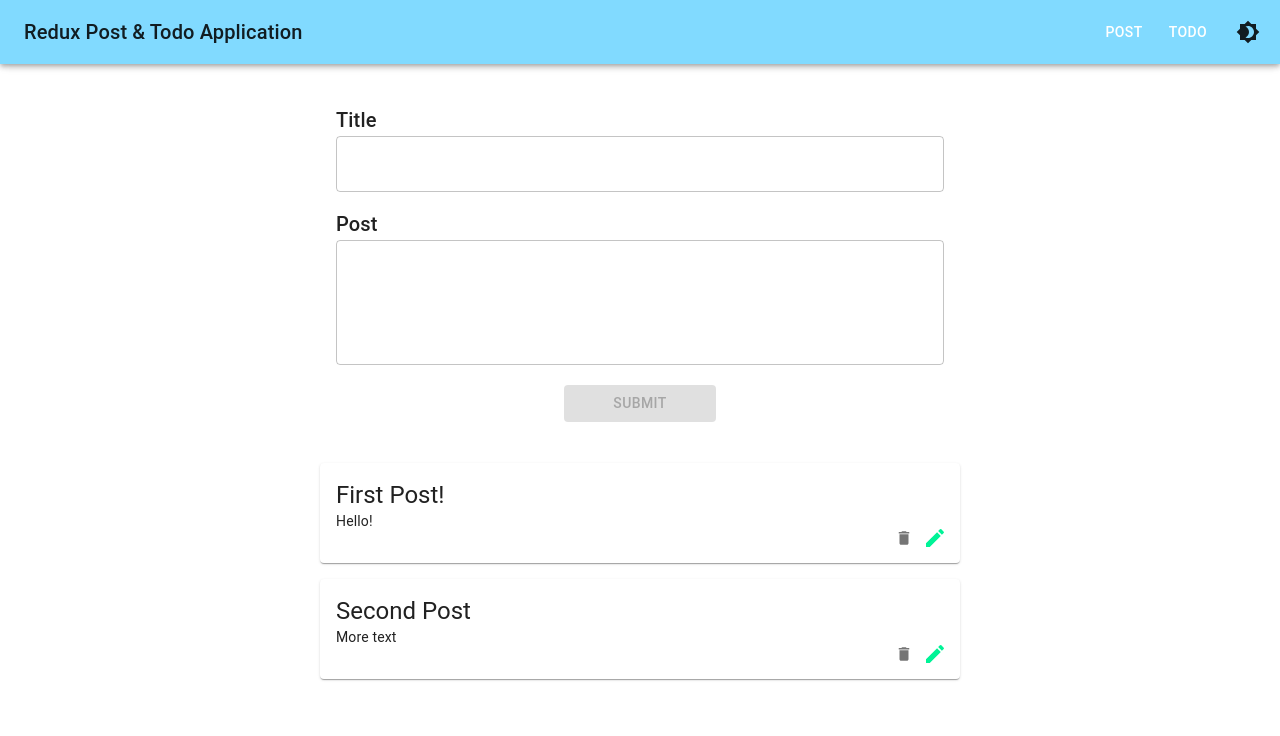
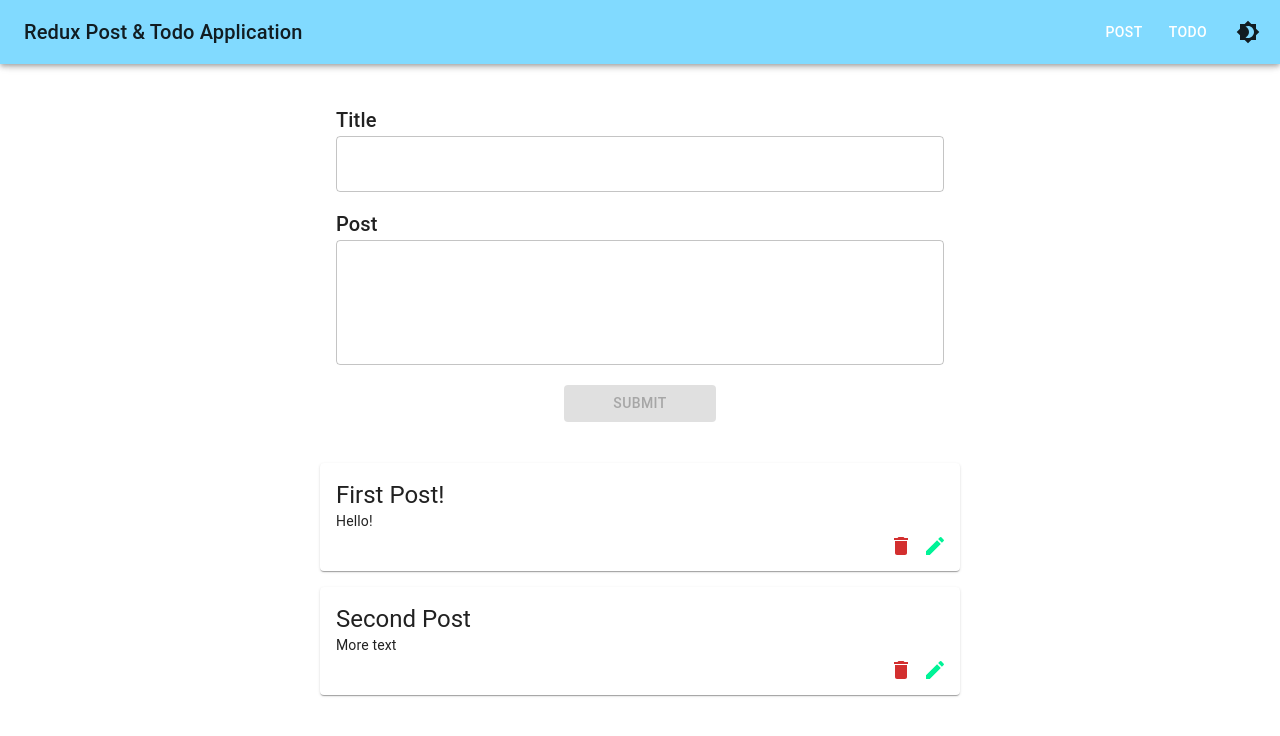
Before and after one commit to KevinThomasNY/Redux-Post-App, a React (Vite) app: page / in a window 1280 px wide. Shown: the top 736 px of the page. Built offline with nearby package versions, Linux system fonts and the light colour scheme.

Commit message:
fix: card text and icon styling

```diff
--- a/src/components/ShowTodos.tsx
+++ b/src/components/ShowTodos.tsx
@@ -10,6 +10,7 @@ import { useNavigate } from "react-router-dom";
 import { Box, Card, CardContent, IconButton, Typography } from "@mui/material";
 import DeleteIcon from "@mui/icons-material/Delete";
 import EditIcon from "@mui/icons-material/Edit";
+import CheckIcon from "@mui/icons-material/Check";
 
 const ShowTodos = () => {
   const navigate = useNavigate();
@@ -65,7 +66,7 @@ const ShowTodos = () => {
             position: "relative",
           }}
         >
-        <CardContent sx={{ paddingBottom: "32px" }}>
+          <CardContent sx={{ marginBottom: "24px", wordBreak: "break-word" }}>
             <Typography variant="h6">{todo.title}</Typography>
           </CardContent>
           <Box
@@ -73,18 +74,24 @@ const ShowTodos = () => {
           >
             <IconButton
               onClick={() => dispatch(deleteTodo(todo.id))}
+              aria-label="complete"
+              size="medium"
+            >
+              <CheckIcon color="primary" />
+            </IconButton>
+            <IconButton
+              onClick={() => dispatch(deleteTodo(todo.id))}
               aria-label="delete"
               size="small"
             >
-              <DeleteIcon fontSize="inherit" />
+              <DeleteIcon color="error" />
             </IconButton>
             <IconButton
               onClick={() => handleEdit(todo.id!)}
               size="small"
-              color="secondary"
               aria-label="edit"
             >
-              <EditIcon />
+              <EditIcon color="secondary" />
             </IconButton>
           </Box>
         </Card>
--- a/src/components/showPosts.tsx
+++ b/src/components/showPosts.tsx
@@ -14,7 +14,7 @@ const ShowPosts = () => {
   const postsArray = postsObject.posts;
 
   const handleEdit = (id: number) => {
-    navigate(`post/edit/${id}`)
+    navigate(`post/edit/${id}`);
   };
 
   if (postsArray.length === 0) {
@@ -55,7 +55,7 @@ const ShowPosts = () => {
             position: "relative",
           }}
         >
-          <CardContent sx={{ paddingBottom: "32px" }}>
+          <CardContent sx={{ marginBottom: "24px", wordBreak: "break-word" }}>
             <Typography variant="h5">{post.title}</Typography>
             <Typography variant="body2">{post.content}</Typography>
           </CardContent>
@@ -67,15 +67,14 @@ const ShowPosts = () => {
               aria-label="delete"
               size="small"
             >
-              <DeleteIcon fontSize="inherit" />
+              <DeleteIcon color="error" />
             </IconButton>
             <IconButton
               onClick={() => handleEdit(post.id)}
               size="small"
-              color="secondary"
               aria-label="edit"
             >
-              <EditIcon />
+              <EditIcon color="secondary" />
             </IconButton>
           </Box>
         </Card>
```
